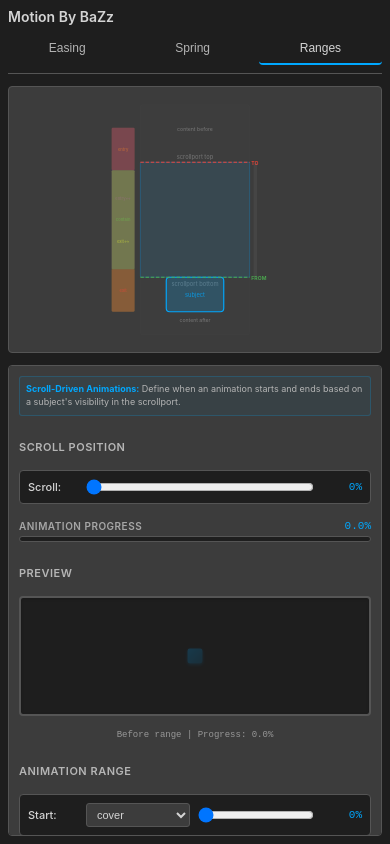
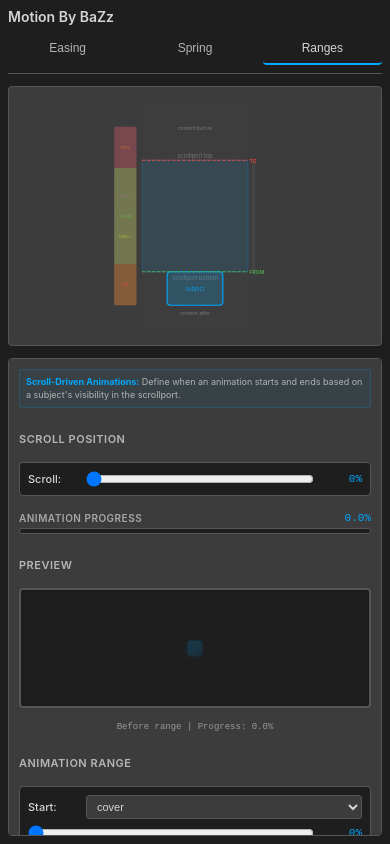
Before and after one commit to dev-bazz/motion-edictor, a website: page src/index.html in a window 390 px wide. Both pictures are taken after a click on the button "Ranges". Drawn offline with Linux system fonts and the light colour scheme.

Commit message:
feat: enhance range controls layout for better usability and responsiveness

```diff
--- a/src/index.html
+++ b/src/index.html
@@ -495,7 +495,7 @@
 
       nav {
         display: grid;
-        grid-template-columns: auto auto;
+        grid-template-columns: repeat(3, 1fr);
         gap: 8px;
         padding-bottom: 8px;
         border-bottom: 1px solid var(--vscode-input-border, var(--fallback-input-border));
@@ -885,6 +885,37 @@
         border-radius: 4px;
       }
 
+      .range-control-row.range-control-stacked {
+        display: flex;
+        flex-direction: column;
+        gap: 6px;
+      }
+
+      .range-control-top {
+        display: flex;
+        align-items: center;
+        gap: 8px;
+        width: 100%;
+      }
+
+      .range-control-top select {
+        flex: 1;
+      }
+
+      .range-control-bottom {
+        display: flex;
+        align-items: center;
+        gap: 8px;
+        width: 100%;
+      }
+
+      .range-control-bottom input[type="range"] {
+        flex: 1;
+        min-width: 0;
+        min-height: 4px;
+        cursor: pointer;
+      }
+
       .range-control-row label {
         font-size: 11px;
         font-weight: 500;
@@ -1065,7 +1096,7 @@
       </div>
 
       <div class="editor-section">
-        <nav style="grid-template-columns: auto auto auto;">
+        <nav>
           <button id="easingTab" class="active">Easing</button>
           <button id="springTab">Spring</button>
           <button id="rangesTab">Ranges</button>
@@ -1389,7 +1420,8 @@
 
             <h3 style="margin-top: 12px;">Animation Range</h3>
             <div class="range-select-group">
-              <div class="range-control-row" style="grid-template-columns: auto auto 1fr auto;">
+              <div class="range-control-row range-control-stacked">
+                <div class="range-control-top">
                   <label>Start:</label>
                   <select id="rangeStartName">
                     <option value="cover" selected>cover</option>
@@ -1399,11 +1431,15 @@
                     <option value="entry-crossing">entry-crossing</option>
                     <option value="exit-crossing">exit-crossing</option>
                   </select>
+                </div>
+                <div class="range-control-bottom">
                   <input type="range" id="rangeStartPct" min="0" max="100" step="1" value="0">
                   <div class="range-pct-value" id="rangeStartPctValue">0%</div>
                 </div>
-
-              <div class="range-control-row" style="grid-template-columns: auto auto 1fr auto;">
+              </div>
+
+              <div class="range-control-row range-control-stacked">
+                <div class="range-control-top">
                   <label>End:</label>
                   <select id="rangeEndName">
                     <option value="cover" selected>cover</option>
@@ -1413,8 +1449,11 @@
                     <option value="entry-crossing">entry-crossing</option>
                     <option value="exit-crossing">exit-crossing</option>
                   </select>
+                </div>
+                <div class="range-control-bottom">
                   <input type="range" id="rangeEndPct" min="0" max="100" step="1" value="100">
                   <div class="range-pct-value" id="rangeEndPctValue">100%</div>
+                </div>
               </div>
             </div>
 
```
Lines whose indentation alone changed are shown as unchanged.
